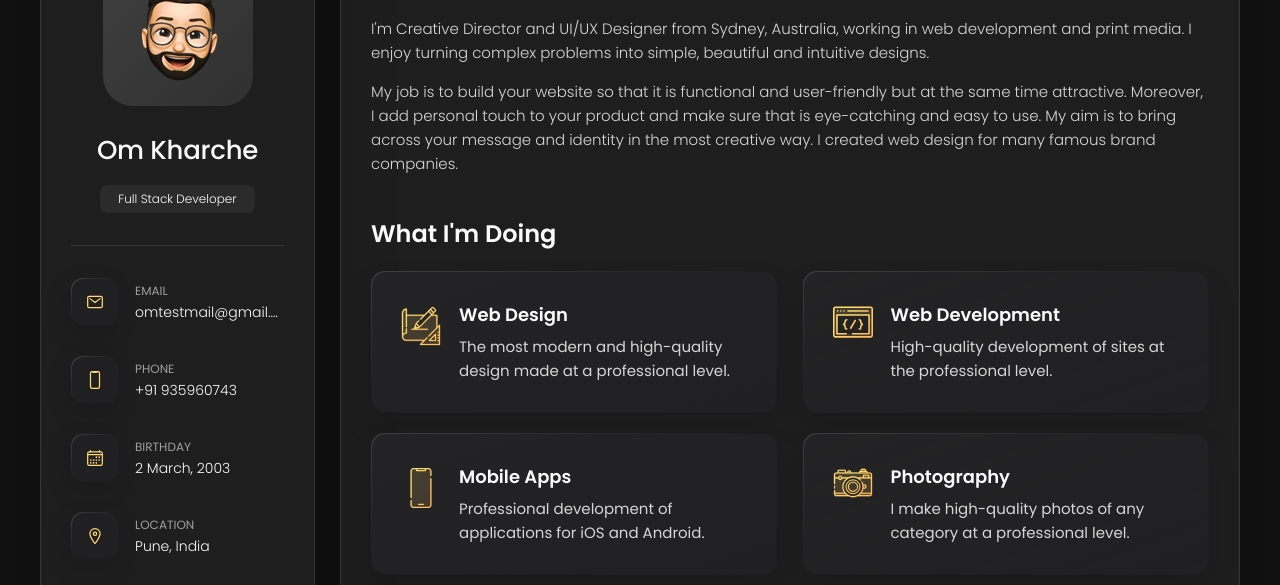
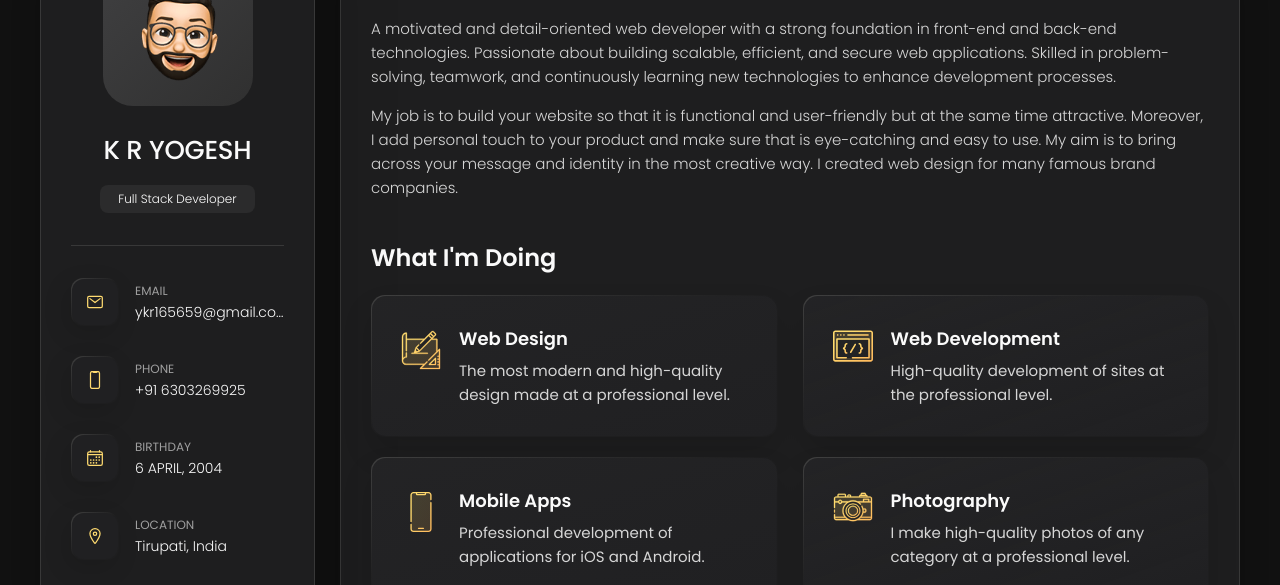
Before and after one commit to 2004Yogesh/portfolio_project, a plain HTML site: page index.html in a window 1280 px wide. Shown: the part 162-747 px from the top of the page. Drawn offline with nearby package versions, Linux system fonts and the light colour scheme.

Commit message:
Update index.html

```diff
--- a/index.html
+++ b/index.html
@@ -42,11 +42,11 @@
       <div class="sidebar-info">
 
         <figure class="avatar-box">
-          <img src="./assets/images/my-avatar.png" alt="Om Kharche" width="80">
+          <img src="./assets/images/my-avatar.png" alt="K R YOGESH" width="80">
         </figure>
 
         <div class="info-content">
-          <h1 class="name" title="Om Kharche">Om Kharche</h1>
+          <h1 class="name" title="K R YOGESH">K R YOGESH</h1>
 
           <p class="title">Full Stack Developer</p>
         </div>
@@ -74,7 +74,7 @@
             <div class="contact-info">
               <p class="contact-title">Email</p>
 
-              <a href="mailto:omtestmail@gmail.com" class="contact-link">omtestmail@gmail.com</a>
+              <a href="mailto:omtestmail@gmail.com" class="contact-link">ykr165659@gmail.com</a>
             </div>
 
           </li>
@@ -88,7 +88,7 @@
             <div class="contact-info">
               <p class="contact-title">Phone</p>
 
-              <a href="tel:+12133522795" class="contact-link">+91 935960743</a>
+              <a href="tel:+12133522795" class="contact-link">+91 6303269925</a>
             </div>
 
           </li>
@@ -102,7 +102,7 @@
             <div class="contact-info">
               <p class="contact-title">Birthday</p>
 
-              <time datetime="1982-06-23">2 March, 2003</time>
+              <time datetime="1982-06-23">6 APRIL, 2004</time>
             </div>
 
           </li>
@@ -116,7 +116,7 @@
             <div class="contact-info">
               <p class="contact-title">Location</p>
 
-              <address>Pune, India</address>
+              <address>Tirupati, India</address>
             </div>
 
           </li>
@@ -128,7 +128,7 @@
         <ul class="social-list">
 
           <li class="social-item">
-            <a href="#" class="social-link">
+            <a href="https://www.facebook.com/share/1B3GsThZCy/" class="social-link">
               <ion-icon name="logo-facebook"></ion-icon>
             </a>
           </li>
@@ -209,9 +209,9 @@
 
         <section class="about-text">
           <p>
-            I'm Creative Director and UI/UX Designer from Sydney, Australia, working in web development and print media.
-            I enjoy
-            turning complex problems into simple, beautiful and intuitive designs.
+            A motivated and detail-oriented web developer with a strong foundation in front-end and back-end technologies.
+            Passionate about building scalable, efficient, and secure web applications. Skilled in problem-solving, teamwork,
+            and continuously learning new technologies to enhance development processes.
           </p>
 
           <p>
```
